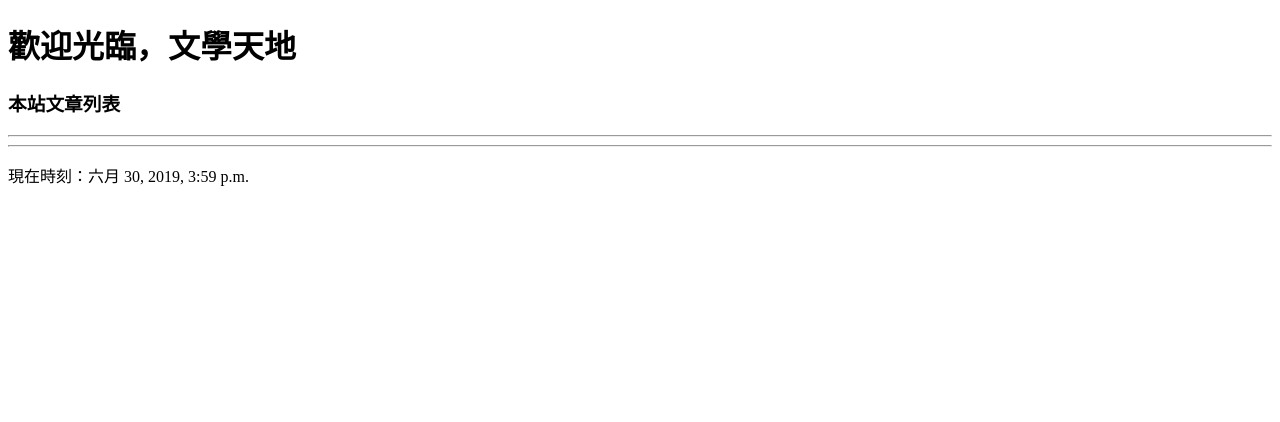
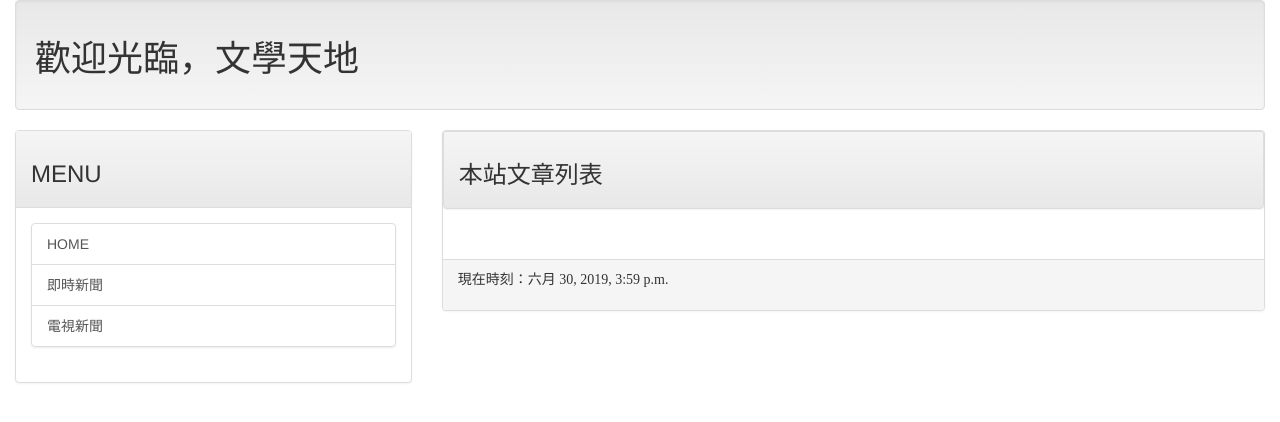
Before and after one commit to kitty88825/django-16-lessons, a Django app: page / in a window 1280 px wide. Shown: the top 422 px of the page. Run offline with Django 3.2, Linux system fonts and the light colour scheme; data that the repository does not hold is empty; some libraries are stand-ins or nearby versions.

Commit message:
Finish 2.4.1 Bootstrap init

```diff
--- a/main/templates/base.html
+++ b/main/templates/base.html
@@ -1,7 +1,16 @@
 <!-- base.html -->
 <!DOCTYPE html>
-<html lang="en">
 <head>
+    <!-- Latest compiled and minified CSS -->
+    <link rel="stylesheet" href="https://maxcdn.bootstrapcdn.com/bootstrap/3.3.7/css/bootstrap.min.css" integrity="sha384-BVYiiSIFeK1dGmJRAkycuHAHRg32OmUcww7on3RYdg4Va+PmSTsz/K68vbdEjh4u" crossorigin="anonymous">
+
+    <!-- Optional theme -->
+    <link rel="stylesheet" href="https://maxcdn.bootstrapcdn.com/bootstrap/3.3.7/css/bootstrap-theme.min.css" integrity="sha384-rHyoN1iRsVXV4nD0JutlnGaslCJuC7uwjduW9SVrLvRYooPp2bWYgmgJQIXwl/Sp" crossorigin="anonymous">
+
+    <!-- Latest compiled and minified JavaScript -->
+    <script src="https://maxcdn.bootstrapcdn.com/bootstrap/3.3.7/js/bootstrap.min.js" integrity="sha384-Tc5IQib027qvyjSMfHjOMaLkfuWVxZxUPnCJA7l2mCWNIpG9mGCD8wGNIcPD7Txa" crossorigin="anonymous"></script>
+    <!-- 以上為Bootstrap CDN -->
+    <html lang="en">
     <meta charset="UTF-8">
     <meta name="viewport" content="width=device-width, initial-scale=1.0">
     <meta http-equiv="X-UA-Compatible" content="ie=edge">
@@ -10,11 +19,41 @@
     </title>
 </head>
 <body>
-    {% include "header.html" %}
-    {% block headmessage %}{% endblock %}
-    <hr>
-    {% block content %}{% endblock %}
-    <hr>
-    {% include "footer.html" %}
+    <div class="container-fluid">
+        {% include "header.html" %}
+        <div class="row">
+            <div class="col-sm-4 col-md-4">
+                <div class="panel panel-default">
+                    <div class="panel-heading">
+                        <h3>
+                            MENU
+                        </h3>
+                    </div>
+                    <div class="panel-body">
+                        <div class="list-group">
+                            <a href="/" class="list-group-item">HOME</a>
+                            <a href="http://tar.so/news" class="list-group-item">即時新聞</a>
+                            <a href="http://drho.tw/news" class="list-group-item">電視新聞</a>
+                        </div>
+                    </div>
+                </div>
+            </div>
+            <div class="col-sm-8 col-md-8">
+                <div class="panel panel-default">
+                    <div class="panel panel-heading">
+                        {% block headmessage %}{% endblock %}
+                    </div>
+
+                    <div class="panel-body">
+                        {% block content %}{% endblock %}
+                    </div>
+
+                    <div class="panel-footer">
+                        {% include "footer.html" %}
+                    </div>
+                </div>
+            </div>
+        </div>
+    </div>
 </body>
 </html>
--- a/main/templates/header.html
+++ b/main/templates/header.html
@@ -1,2 +1,4 @@
 <!-- header.html -->
-<h1 style="font-family: 微軟正黑體;">歡迎光臨，文學天地</h1>
+<div class="well">
+    <h1 style="font-family: 微軟正黑體;">歡迎光臨，文學天地</h1>
+</div>
```
